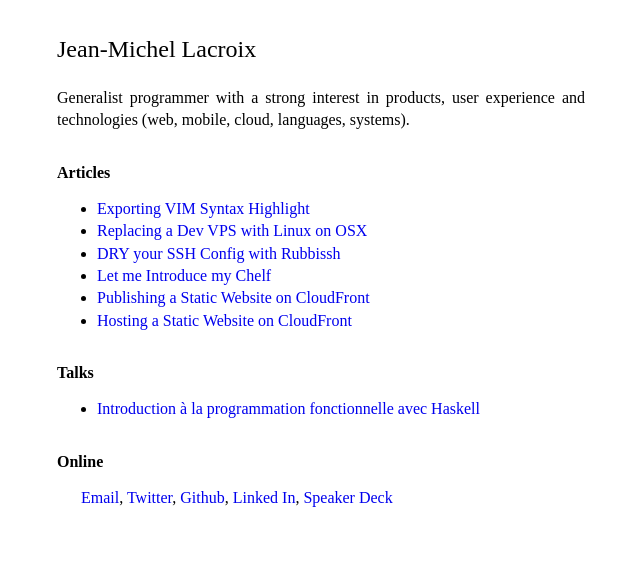
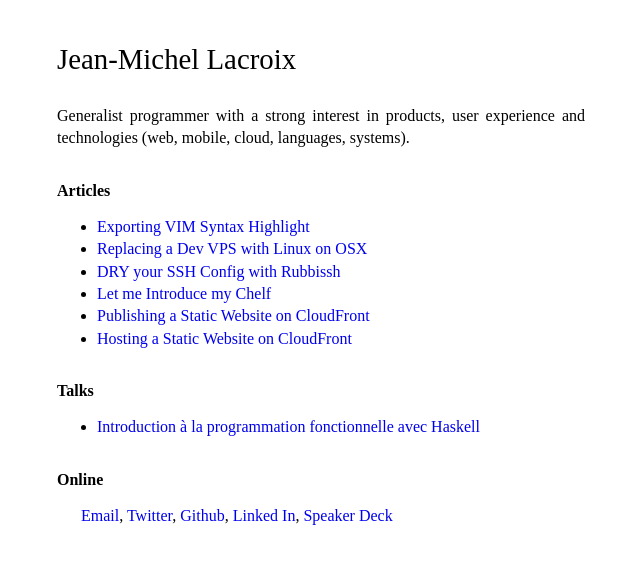
Before and after one commit to jmlacroix/jmlacroix.com-jekyll, a Jekyll site: the page built from index.html, in a window 1280 px wide. Shown: the top 564 px of the page, without its empty margins (319-959 px from the left). Built offline with Jekyll 4.4.1, drawn with Linux system fonts in a browser that asks for light colours; Markdown is read by kramdown in place of the engine named in the settings.

Commit message:
change font size

```diff
--- a/css/screen.css
+++ b/css/screen.css
@@ -6,7 +6,7 @@
 
 h1 {
 	margin: 1.5em 0 1em 0;
-	font-size: 150%;
+	font-size: 180%;
 	font-weight: normal;
 }
 
```
